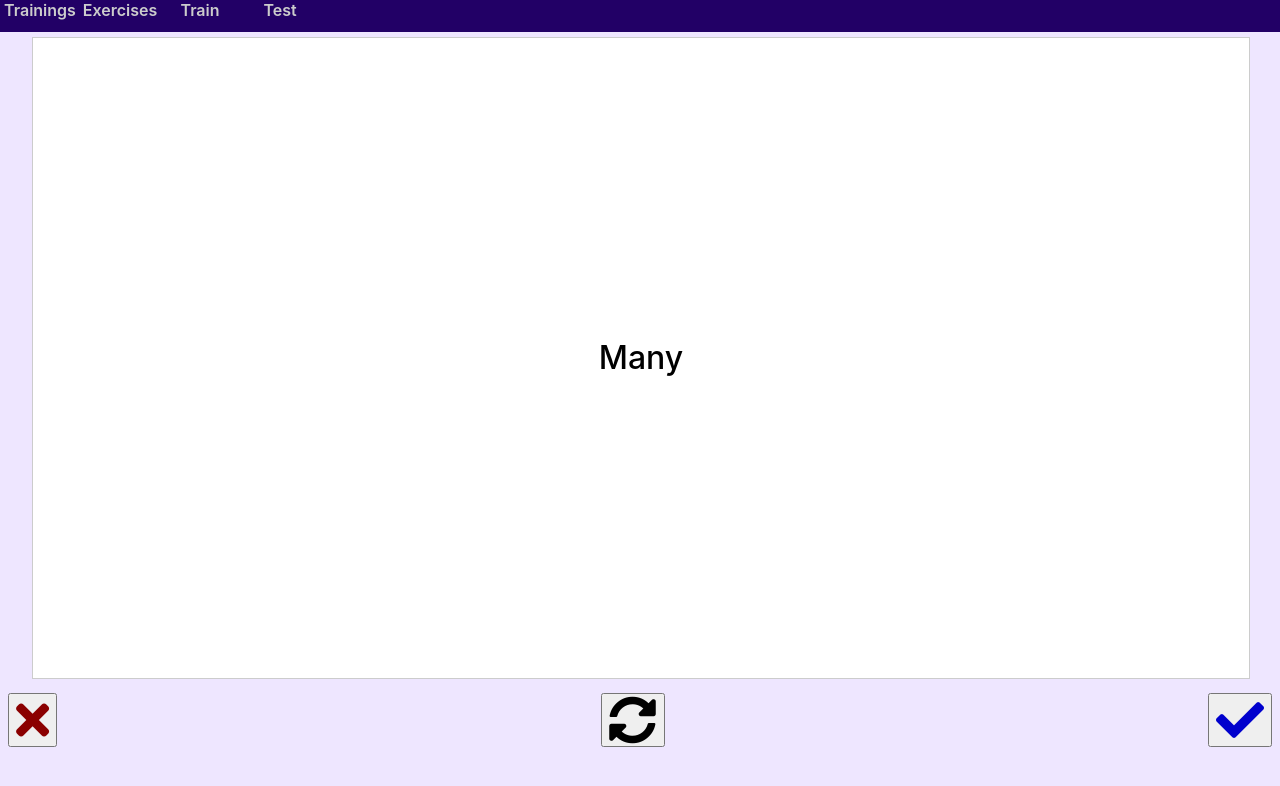
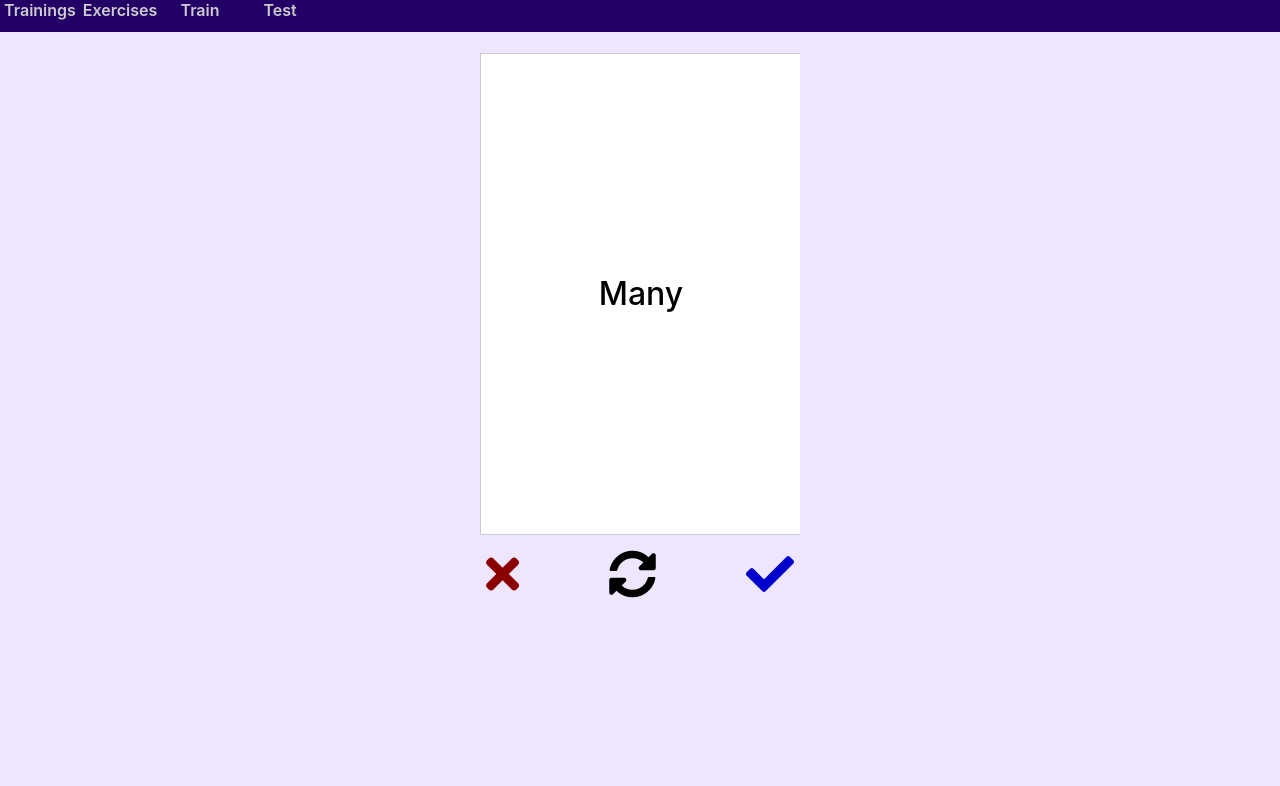
Before and after one commit to x700700/memorise-web, a React app: page / in a window 1280 px wide. Shown: the top 786 px of the page. Built offline with nearby package versions, Linux system fonts and the light colour scheme.

Commit message:
desktop ready

```diff
--- a/src/components/Practice/Card.scss
+++ b/src/components/Practice/Card.scss
@@ -4,11 +4,25 @@
     width: 100%;
     display: flex;
     justify-content: center;
+    overflow-x: hidden;
+    position: relative;
 
-    .card-placeholder, .next-card-placeholder {
+    @media (min-width: 600px) {
+        width: fit-content;
+        margin: 0 auto;
+    }
+
+    .card-placeholder, .next-card-placeholder, .card-placeholder-bg {
         width: 95%;
         height: 80vh;
         position: relative;
+
+        @media (min-width: 600px) {
+            margin-top: 1rem;
+            margin-bottom: 1rem;
+            width: 320px;
+            height: 480px;
+        }
 
         .card {
             width: 100%;
@@ -32,11 +46,19 @@
             transition: transform 0s linear;
         }
     }
+    .card-placeholder-bg {
+        position: absolute;
+        width: 100%;
+        background-color: red;
+    }
     .next-card-placeholder {
         position: absolute;
         box-shadow: 4px 4px 14px 0px $grey4;
         opacity: 1;
         transform: translateX(-110%);
+    }
+
+    .game-card-in {
     }
     .next-card-in {
         transform: translateX(0);
--- a/src/pages/Game.scss
+++ b/src/pages/Game.scss
@@ -6,6 +6,16 @@
         display: flex;
         justify-content: space-between;
 
+        @media (min-width: 600px) {
+            width: 320px;
+            margin: 0 auto;
+        }
+
+        button {
+            background-color: inherit;
+            border: none;
+            outline: none;
+        }
         i {
             font-size: 48px;
         }
```
